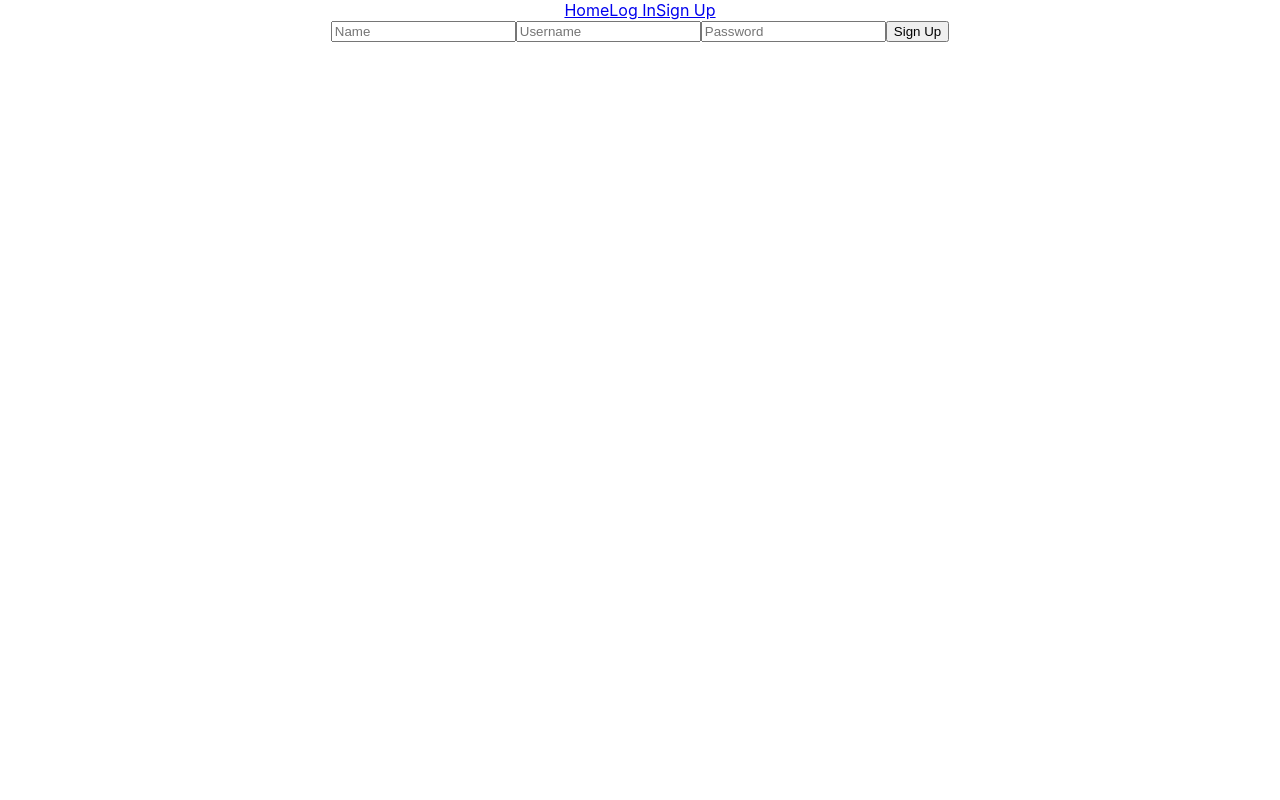
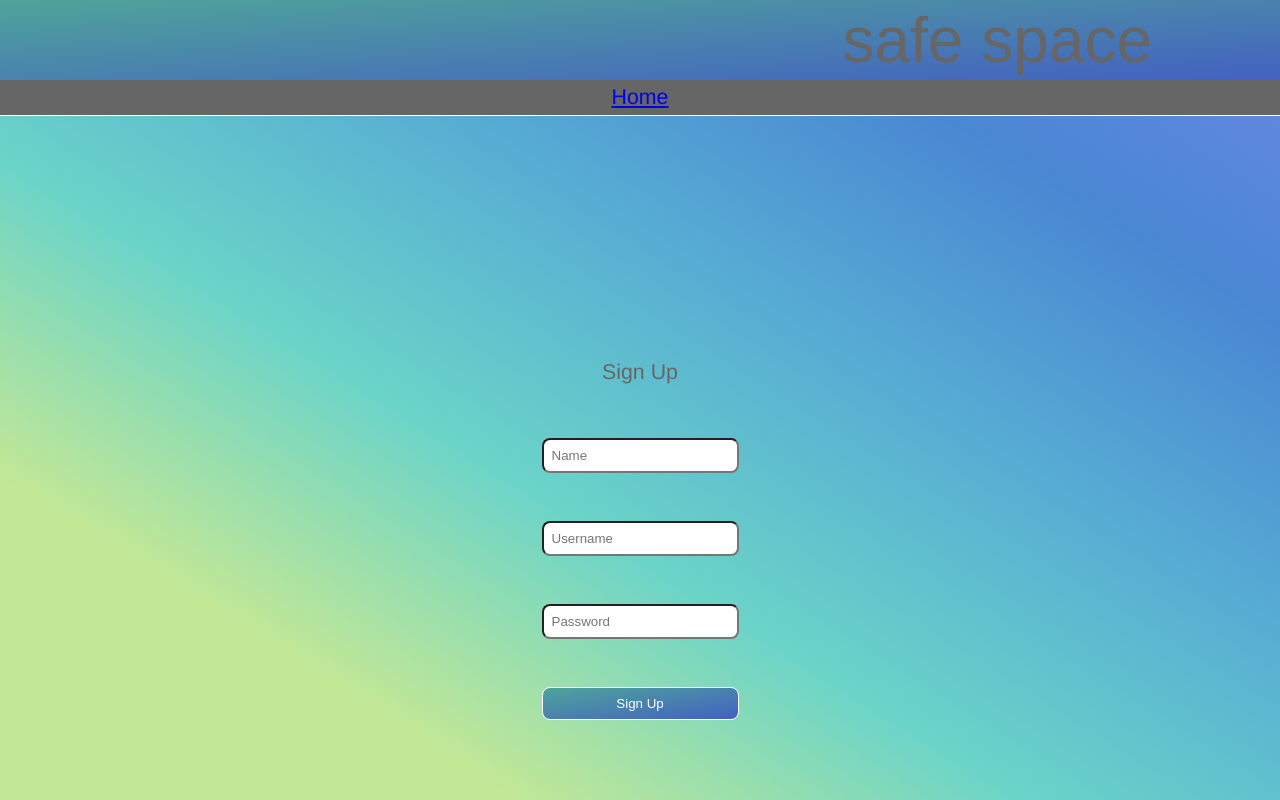
Before and after one commit to safe-space-lambda/frontend-padraic, a React (Create React App) app in the folder safespace/: page /signup in a window 1280 px wide. Built offline with nearby package versions, Linux system fonts and the light colour scheme.

Commit message:
bunch of stuff, but buggy nav

```diff
--- a/safespace/package.json
+++ b/safespace/package.json
@@ -11,7 +11,8 @@
     "react-scripts": "2.1.3",
     "redux": "^4.0.1",
     "redux-logger": "^3.0.6",
-    "redux-thunk": "^2.3.0"
+    "redux-thunk": "^2.3.0",
+    "styled-components": "^4.1.3"
   },
   "scripts": {
     "start": "react-scripts start",
--- a/safespace/src/App.js
+++ b/safespace/src/App.js
@@ -5,37 +5,62 @@ import {LoginView} from './views/LoginView';
 import {SignupView} from './views/SignupView';
 import Navigation from './components/Navigation';
 import Login from './components/Login';
+import styled from 'styled-components';
 
-import './App.css';
+// import './App.css';
+
+
+const AppBox = styled.div`
+  background-image: linear-gradient(to top right, #c3e895, #c3e895, #6bd4c8, #57aed3, #4a87d3, #6b88e6);
+  color: #666;
+  font-family: "Source Sans Pro", Helvetica, sans-serif;
+  font-size: 16pt;
+  font-weight: 300;
+  line-height: 1.65em;
+  display: flex;
+  flex-direction: column;
+  align-items: center;
+  height: 100vh;
+`;
+
 
 
 class App extends Component {
 
   state = {
-    token: null
+    token: null,
+    displayName: ''
   }
 
   componentDidMount(){
     this.setState({
       ...this.state,
-      token: window.localStorage.getItem('token')
+      token: window.localStorage.getItem('token'),
+      displayName: window.localStorage.getItem('displayName')
     })
+  }
+
+  logout = () => {
+    this.setState({
+      ...this.state,
+      token: null,
+      displayName: ''
+    });
+    localStorage.clear();
+    window.location.reload();
   }
 
   render() {
     return (
-      <div className="App">
-        <Navigation />
+      <AppBox>
+        <Navigation displayName={this.state.displayName} token={this.state.token} logout={this.logout}/>
         <Route path='/signup/' component={SignupView} />
-        <Route path='/login/' render={props =>(
-          <Login {...props}/>
-        )} />
         <Route exact path='/' render={props =>(
           this.state.token !== null
           ? <ListView {...props}/>
           : <Login {...props}/>
         )} />
-      </div>
+      </AppBox>
     );
   }
 }
--- a/safespace/src/actions/index.js
+++ b/safespace/src/actions/index.js
@@ -19,12 +19,15 @@ export const SEND_LOGIN = 'SEND_LOGIN';
 export const LOGIN_SUCCESS = 'LOGIN_SUCCESS';
 export const LOGIN_FAIL = 'LOGIN_FAIL';
 
+
 export const login = x => dispatch => {
     dispatch({type: SEND_LOGIN});
     axios.post(`${baseUrl}/api/login`, x)
         .then(res => {
             window.localStorage.setItem('token', res.data);
-            dispatch({type: LOGIN_SUCCESS, payload: res.data})})
+            window.localStorage.setItem('displayName', `Welcome, ${x.username}`);
+            dispatch({type: LOGIN_SUCCESS, payload: res.data});
+            window.location.reload()})
         .catch(err => dispatch({type: LOGIN_FAIL, payload: err}));
 }
 
--- a/safespace/src/components/Login.js
+++ b/safespace/src/components/Login.js
@@ -1,6 +1,28 @@
 import React, {Component} from 'react';
 import { connect } from 'react-redux';
 import {login} from '../actions';
+import styled from 'styled-components';
+
+const LoginBox = styled.div`
+    form {display: flex;
+    flex-direction: column;
+    padding: 5rem;
+    align-items: center;
+    justify-content: space-evenly;
+    input, button {
+        margin-top: 3rem;
+        width: 100%;
+        padding: .5rem;
+        border-radius: 8px;
+    }
+    button {
+        background-image: linear-gradient(to bottom right, #4fa49a, #4361c2);
+        border: 1px solid white;
+
+        color: white;
+    }
+    }
+`;
 
 class Login extends Component {
 
@@ -20,8 +42,9 @@ class Login extends Component {
     }
     render(){
         return(
-            <div>
+            <LoginBox>
                 <form onSubmit={this.login}>
+                    <h3>Enter Username and Password</h3>
                     <input
                         onChange={this.input}
                         placeholder='Username'
@@ -38,7 +61,7 @@ class Login extends Component {
                     />
                     <button type='submit'>Log In</button>
                 </form>
-            </div>
+            </LoginBox>
         )
     }
 }
--- a/safespace/src/components/Navigation.js
+++ b/safespace/src/components/Navigation.js
@@ -1,13 +1,60 @@
 import React from 'react';
-import {Link} from 'react-router-dom';
+import { NavLink, Link} from 'react-router-dom';
+import styled from 'styled-components';
 
-const Navigation = () => {
+// background-image: linear-gradient(to bottom right, #4fa49a, #4361c2);
+
+const NavBar = styled.nav`
+    width: 100%;
+    display: flex;
+    flex-direction: column;
+    align-items: center;
+    height: 100%;
+    h1 {
+        font-size: 4rem;
+        line-height: 5rem;
+        background-image: linear-gradient(to bottom right, #4fa49a, #4361c2);
+        width: 100%;
+        display: flex;
+        justify-content: flex-end;
+        padding-right: 10%;
+    }
+    div {
+        border-bottom: 1px solid white;
+        background-color: #666;
+        display: flex;
+        justify-content: space-evenly;
+        width: 100%;
+        color: white;
+        a:visited {
+            text-decoration: none;
+            color: white;
+        }
+    }
+
+`;
+
+
+
+
+
+const Navigation = props => {
+
+    const navSwap = () => props.token === null
+        ? <Link to='/'>Log In</Link>
+        : <h2 onClick={props.logout}>Log Out</h2>
+    ;
+
     return(
-        <div className='navigation'>
-            <Link to='/'>Home</Link>
-            <Link to='/login'>Log In</Link>
-            <Link to='/signup'>Sign Up</Link>
-        </div>
+        <NavBar>
+            <h1>safe space</h1>
+            <div>
+                <Link to='/'>Home</Link>
+                {navSwap}
+                <NavLink to='/signup' activeClassName='inUse'>Sign Up</NavLink>
+                {props.displayName}
+            </div>
+        </NavBar>
     )
 }
 
--- a/safespace/src/components/Signup.js
+++ b/safespace/src/components/Signup.js
@@ -1,6 +1,29 @@
 import React, {Component} from 'react';
 import { connect } from 'react-redux';
 import {signup} from '../actions';
+import styled from 'styled-components';
+
+
+const SignupBox = styled.div`
+    form {display: flex;
+    flex-direction: column;
+    padding: 5rem;
+    align-items: center;
+    justify-content: space-evenly;
+    input, button {
+        margin-top: 3rem;
+        width: 100%;
+        padding: .5rem;
+        border-radius: 8px;
+    }
+    button {
+        background-image: linear-gradient(to bottom right, #4fa49a, #4361c2);
+        border: 1px solid white;
+
+        color: white;
+    }
+    }
+`;
 
 class Signup extends Component {
 
@@ -24,8 +47,9 @@ class Signup extends Component {
     }
     render(){
         return(
-            <div>
+            <SignupBox>
                 <form onSubmit={this.signup}>
+                    <h3>Sign Up</h3>
                     <input
                         onChange={this.input}
                         placeholder='Name'
@@ -63,7 +87,7 @@ class Signup extends Component {
                     />
                     <button type='submit'>Sign Up</button>
                 </form>
-            </div>
+            </SignupBox>
         )
     }
 }
--- a/safespace/src/index.css
+++ b/safespace/src/index.css
@@ -1,14 +1,56 @@
+/* http://meyerweb.com/eric/tools/css/reset/
+   v2.0 | 20110126
+   License: none (public domain)
+*/
+
+html, body, div, span, applet, object, iframe,
+h1, h2, h3, h4, h5, h6, p, blockquote, pre,
+a, abbr, acronym, address, big, cite, code,
+del, dfn, em, img, ins, kbd, q, s, samp,
+small, strike, strong, sub, sup, tt, var,
+b, u, i, center,
+dl, dt, dd, ol, ul, li,
+fieldset, form, label, legend,
+table, caption, tbody, tfoot, thead, tr, th, td,
+article, aside, canvas, details, embed,
+figure, figcaption, footer, header, hgroup,
+menu, nav, output, ruby, section, summary,
+time, mark, audio, video {
+margin: 0;
+padding: 0;
+border: 0;
+font-size: 100%;
+font: inherit;
+vertical-align: baseline;
+}
+/* HTML5 display-role reset for older browsers */
+article, aside, details, figcaption, figure,
+footer, header, hgroup, menu, nav, section {
+display: block;
+}
 body {
-  margin: 0;
-  padding: 0;
-  font-family: -apple-system, BlinkMacSystemFont, "Segoe UI", "Roboto", "Oxygen",
-    "Ubuntu", "Cantarell", "Fira Sans", "Droid Sans", "Helvetica Neue",
-    sans-serif;
-  -webkit-font-smoothing: antialiased;
-  -moz-osx-font-smoothing: grayscale;
+line-height: 1;
+}
+ol, ul {
+list-style: none;
+}
+blockquote, q {
+quotes: none;
+}
+blockquote:before, blockquote:after,
+q:before, q:after {
+content: '';
+content: none;
+}
+table {
+border-collapse: collapse;
+border-spacing: 0;
 }
 
-code {
-  font-family: source-code-pro, Menlo, Monaco, Consolas, "Courier New",
-    monospace;
+* {
+  box-sizing: border-box;
 }
+
+.inUse {
+  display: none;
+}
```
Also changed, not shown: 1 other file (tests, documents, lock files or other folders).
